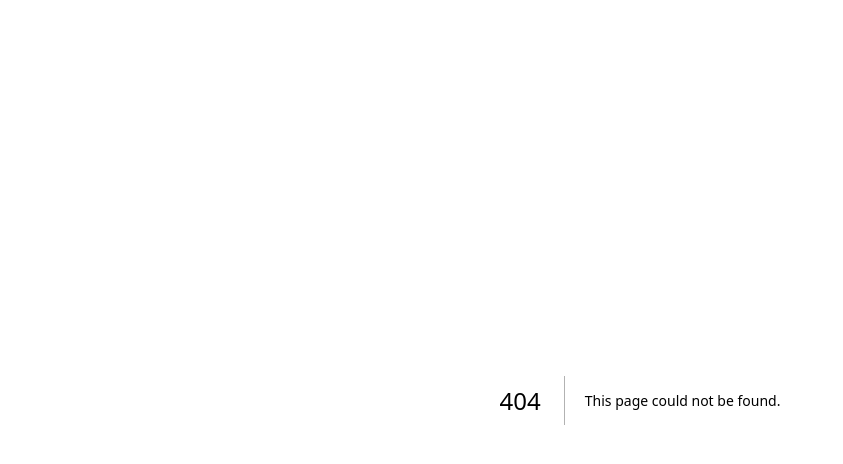
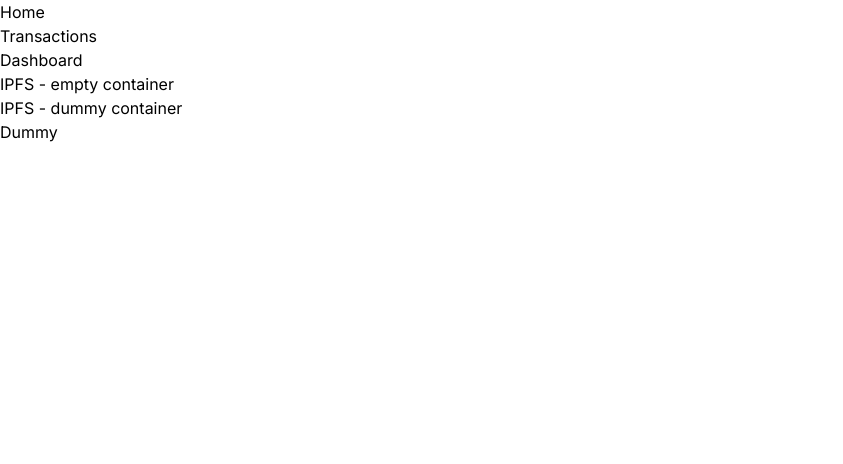
Before and after one commit to dimitardanailov/portfolio, a Next.js app in the folder apps/frontend/: page /ipfs/dummy in a window 1280 px wide. Before the commit this address had no page. Shown: the top 464 px of the page, without its empty margins (0-843 px from the left). Built offline with nearby package versions, Linux system fonts and the light colour scheme.

Commit message:
The supports ipfs dummy setup.

```diff
--- /dev/null
+++ b/apps/frontend/src/app/ipfs/dummy/page.tsx
@@ -0,0 +1,14 @@
+'use client'
+
+import NavBar from '@/components/NavBar'
+
+export default function Page() {
+  return (
+    <>
+      <div>
+        <NavBar />
+      </div>
+      <section>Dummy</section>
+    </>
+  )
+}
--- a/apps/frontend/src/app/ipfs/page.tsx
+++ b/apps/frontend/src/app/ipfs/empty/page.tsx
@@ -32,7 +32,6 @@ const AttachmentExample: React.FC<AttachmentExampleProps> = ({
   setAttachments,
 }) => {
   const maximumFileUploadInMb = 5
-  // const token = process.env.WEB3_STORAGE_KEY || ''
 
   return (
     <>
@@ -84,7 +83,7 @@ function AttachmentListIsEmpty() {
   )
 }
 
-export default function IPFS() {
+export default function Page() {
   return (
     <>
       <div>
--- a/apps/frontend/src/components/NavBar.tsx
+++ b/apps/frontend/src/components/NavBar.tsx
@@ -14,7 +14,10 @@ export default function NavBar() {
           <Link href="/dashboard">Dashboard</Link>
         </li>
         <li>
-          <Link href="/ipfs">IPFS</Link>
+          <Link href="/ipfs/empty">IPFS - empty container</Link>
+        </li>
+        <li>
+          <Link href="/ipfs/dummy">IPFS - dummy container</Link>
         </li>
       </ul>
     </nav>
```
Also changed, not shown: apps/frontend/src/app/ipfs/empty/events.ts (renamed from apps/frontend/src/app/ipfs/events.ts).
